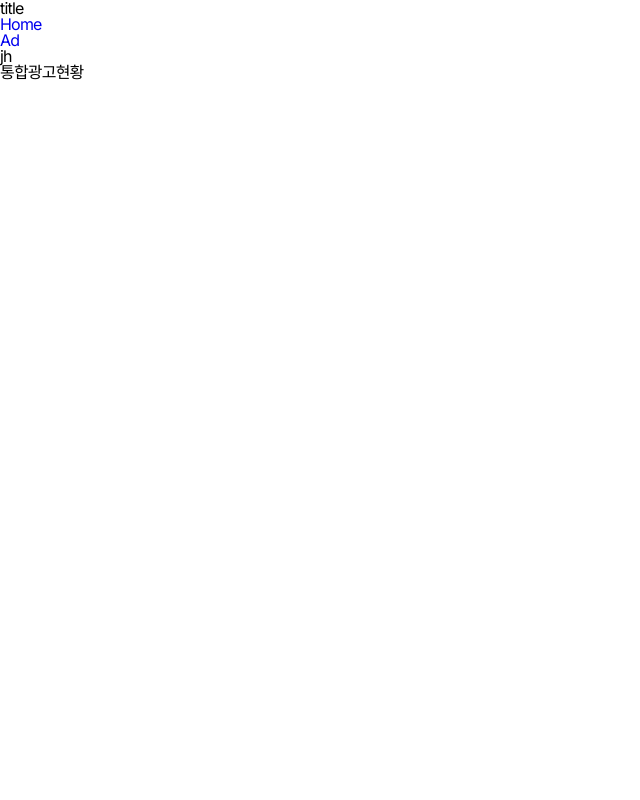
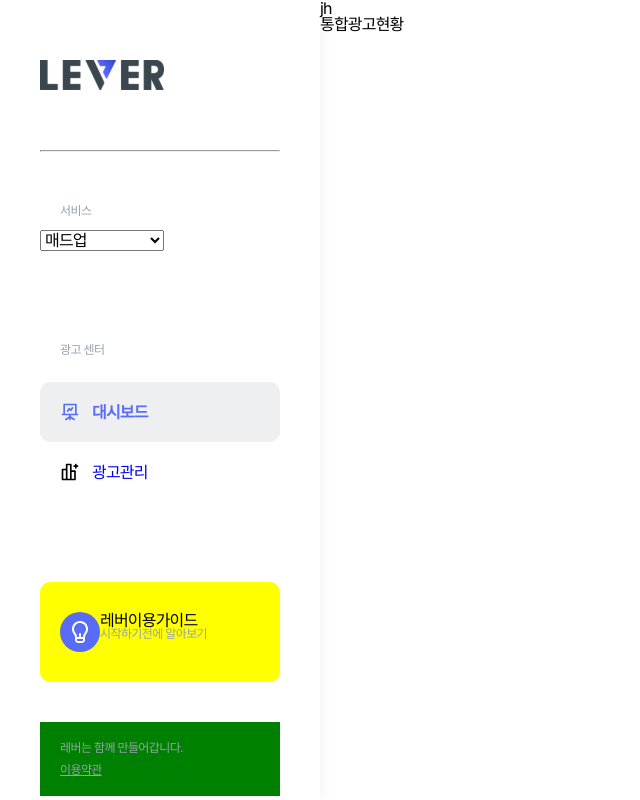
Before and after one commit to wanted-3/MADUP_3B, a React (Create React App) app: page / in a window 1280 px wide. Shown: the whole page, without its empty margins (0-640 px from the left). Built offline with nearby package versions, Linux system fonts and the light colour scheme; a web font is replaced by a local one.

Commit message:
feat : navBar 만들기, dropdown 컴포넌트 형태만

```diff
--- /dev/null
+++ b/src/components/dropdown/dropdown.module.scss
@@ -0,0 +1,3 @@
+.dropButton {
+  background-color: red;
+}
--- /dev/null
+++ b/src/components/dropdown/index.tsx
@@ -0,0 +1,24 @@
+import { useState } from 'react'
+import styles from './dropdown.module.scss'
+
+interface Props {
+  list: string[]
+}
+
+const Dropdown = ({ list }: Props) => {
+  const [opened, setOpened] = useState(false)
+
+  const handleDropdown = () => {
+    setOpened((prev) => !prev)
+  }
+
+  return (
+    <select>
+      {list.map((el) => (
+        <option key={`DropdownKey__${el}`}>{el}</option>
+      ))}
+    </select>
+  )
+}
+
+export default Dropdown
--- a/src/components/layout/Navbar.tsx
+++ b/src/components/layout/Navbar.tsx
@@ -1,19 +1,50 @@
-import { NavLink } from "react-router-dom";
+import { AdIcon, GuideIcon, HomeIcon, LogoIcon } from 'assets/svgs'
+import Dropdown from 'components/dropdown'
+import { NavLink } from 'react-router-dom'
+import { cx } from 'styles'
+import styles from './navBar.module.scss'
+
+const SERVICE_MENU = ['매드업', '서비스 추가하기']
 
 const Navbar = () => {
   return (
-    <nav>
-      <h1>title</h1>
-      <ul>
-        <li>
-          <NavLink to="/">Home</NavLink>
-        </li>
-        <li>
-          <NavLink to="ad">Ad</NavLink>
-        </li>
-      </ul>
+    <nav className={styles.navigationBar}>
+      <LogoIcon className={styles.logoIcon} />
+      <hr className={styles.divideLine} />
+      <div className={styles.dropDown}>
+        <h3>서비스</h3>
+        <Dropdown list={SERVICE_MENU} />
+      </div>
+      <div className={styles.navMenu}>
+        <h3>광고 센터</h3>
+        <ul className={styles.navUl}>
+          <li>
+            <NavLink className={({ isActive }) => cx(styles.navItem, { [styles.clicked]: isActive })} to='/'>
+              <HomeIcon className={styles.navIcon} />
+              대시보드
+            </NavLink>
+          </li>
+          <li>
+            <NavLink className={({ isActive }) => cx(styles.navItem, { [styles.clicked]: isActive })} to='ad'>
+              <AdIcon className={styles.navIcon} />
+              광고관리
+            </NavLink>
+          </li>
+        </ul>
+      </div>
+      <div className={styles.guide}>
+        <GuideIcon />
+        <dl>
+          <dt>레버이용가이드</dt>
+          <dd>시작하기전에 알아보기</dd>
+        </dl>
+      </div>
+      <dl className={styles.termOfService}>
+        <dt>레버는 함께 만들어갑니다.</dt>
+        <dd>이용약관</dd>
+      </dl>
     </nav>
-  );
-};
+  )
+}
 
-export default Navbar;
+export default Navbar
--- a/src/components/layout/index.tsx
+++ b/src/components/layout/index.tsx
@@ -1,9 +1,10 @@
 import { Outlet } from 'react-router-dom'
 import Navbar from './Navbar'
+import styles from './layout.module.scss'
 
 const Layout = () => {
   return (
-    <div>
+    <div className={styles.appLayout}>
       <Navbar />
       <main>
         <Outlet />
--- /dev/null
+++ b/src/components/layout/layout.module.scss
@@ -0,0 +1,5 @@
+@use '/src/styles/constants/colors';
+
+.appLayout {
+  display: flex;
+}
--- /dev/null
+++ b/src/components/layout/navBar.module.scss
@@ -0,0 +1,120 @@
+@use '/src/styles/constants/colors';
+
+.navigationBar {
+  display: flex;
+  flex-direction: column;
+  width: 320px;
+  height: 100vh;
+  background-color: #ffffff;
+  box-shadow: 4px 0 10px rgba(0, 0, 0, 4%);
+}
+
+.logoIcon {
+  width: 124px;
+  height: 30px;
+  margin: 60px 40px;
+}
+
+.divideLine {
+  align-self: center;
+  width: 240px;
+}
+
+.dropDown {
+  margin: 40px;
+
+  h3 {
+    padding: 13px 0 13px 20px;
+    font-size: 12px;
+    color: #94a2ad;
+  }
+
+  .btn {
+    width: 240px;
+    height: 60px;
+    padding: 20px;
+    text-align: left;
+    background-color: blue;
+    border-radius: 10px;
+  }
+}
+
+.navMenu {
+  margin: 40px;
+
+  h3 {
+    padding: 13px 0 13px 20px;
+    font-size: 12px;
+    color: #94a2ad;
+  }
+
+  .navUl {
+    margin-top: 13px;
+  }
+
+  li {
+    display: flex;
+    width: 240px;
+    height: 60px;
+  }
+}
+
+.navItem {
+  display: flex;
+  align-items: center;
+  width: 100%;
+  height: 100%;
+  padding: 20px;
+  background-color: #ffffff;
+  border-radius: 10px;
+
+  .navIcon {
+    width: 20px;
+    height: 20px;
+    margin-right: 12px;
+
+    path {
+      fill: black;
+    }
+  }
+}
+
+.clicked {
+  font-weight: 700;
+  color: #586cf5;
+  background-color: #edeff1;
+
+  .navIcon {
+    path {
+      fill: #586cf5;
+    }
+  }
+}
+
+.guide {
+  display: flex;
+  width: 240px;
+  height: 100px;
+  padding: 30px 20px;
+  margin: 40px;
+  background-color: yellow;
+  border-radius: 10px;
+
+  dd {
+    font-size: 12px;
+    color: #94a2ad;
+  }
+}
+
+.termOfService {
+  padding: 20px;
+  margin: 0 40px;
+  font-size: 12px;
+  color: #94a2ad;
+  background-color: green;
+
+  dd {
+    margin-top: 10px;
+    text-decoration: underline;
+  }
+}
```
Also changed, not shown: .eslintrc.json (added), .prettierrc.yml (added), .stylelintrc.json (added), 2 other files (tests, documents, lock files or other folders).
